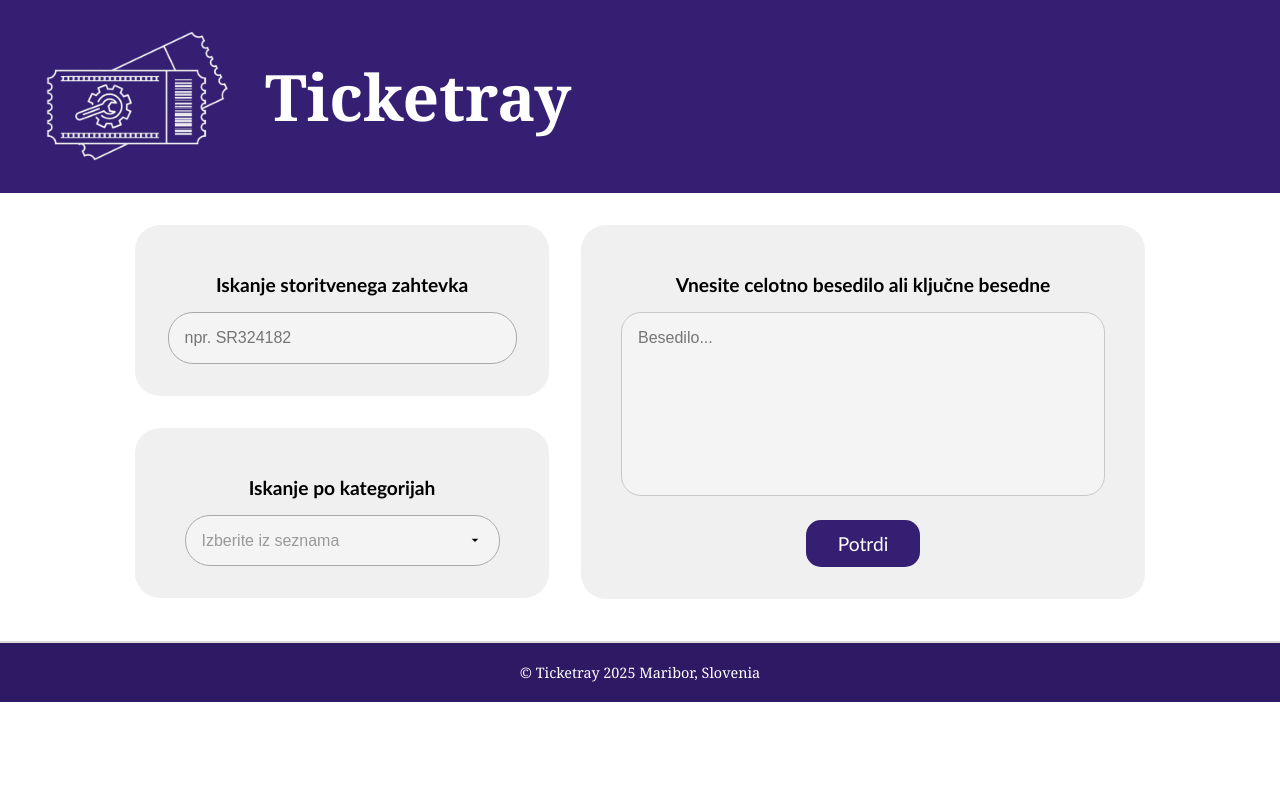
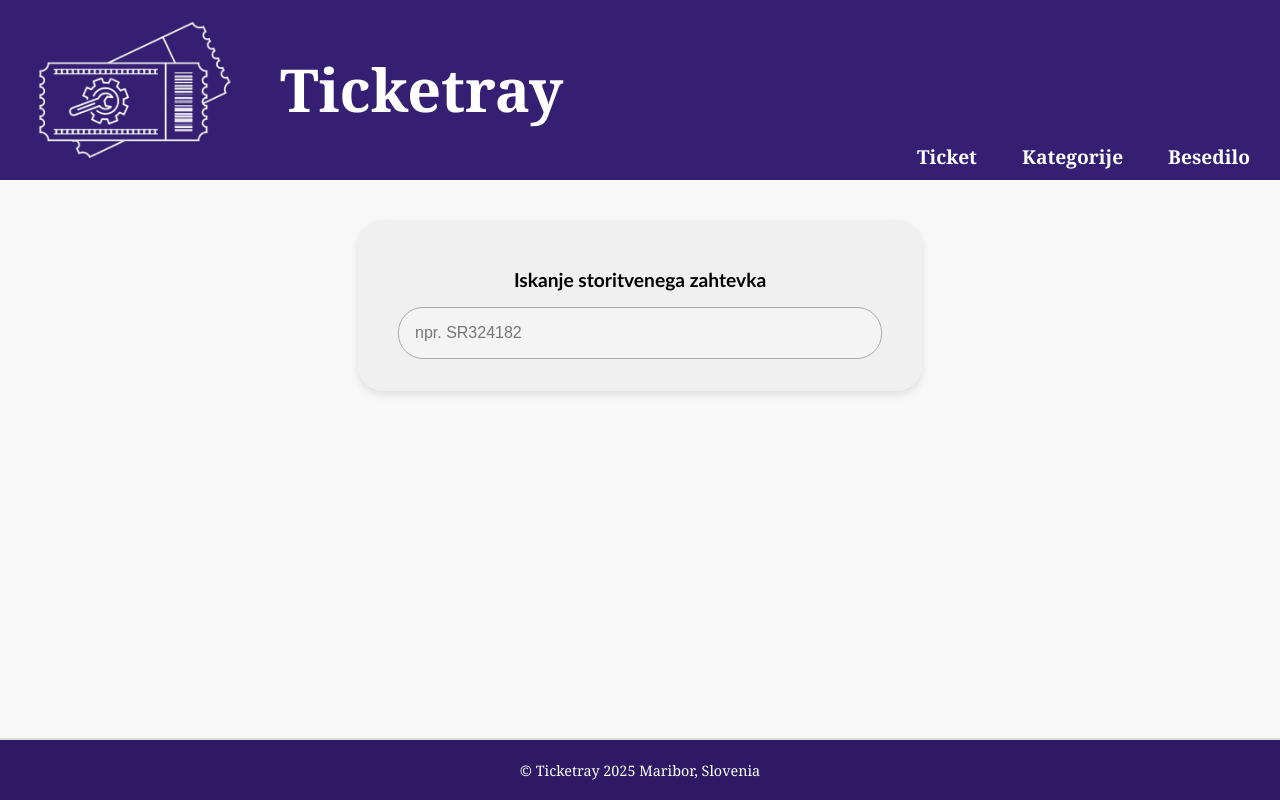
Before and after one commit to Tara2712/Informatika, a React (Create React App) app in the folder Frontend/: page / in a window 1280 px wide. Built offline with nearby package versions, Linux system fonts and the light colour scheme.

Commit message:
react-router-dom za ločene strani

```diff
--- a/Frontend/package.json
+++ b/Frontend/package.json
@@ -9,6 +9,7 @@
     "@testing-library/user-event": "^13.5.0",
     "react": "^19.1.0",
     "react-dom": "^19.1.0",
+    "react-router-dom": "^7.6.0",
     "react-scripts": "5.0.1",
     "web-vitals": "^2.1.4"
   },
--- a/Frontend/src/Sistemcek.css
+++ b/Frontend/src/Sistemcek.css
@@ -1,32 +1,110 @@
+
 body {
   margin: 0;
-  font-family: 	'Gill Sans', 'Gill Sans MT', Calibri, 'Trebuchet MS', sans-serif;
+  font-family: 'Gill Sans', 'Gill Sans MT', Calibri, 'Trebuchet MS', sans-serif;
 }
 
 .container {
   font-family: Georgia, 'Times New Roman', Times, serif;
+  display: flex;
+  flex-direction: column;
+  min-height: 100vh;
 }
 
 .header {
   background-color: #351f73;
-  padding: 10px;
+  padding-right: 10px;
   color: white;
   font-size: 2rem;
   font-weight: bold;
+  display: flex;
+  justify-content: space-between;
+  align-items: flex-end;
+  position: relative;
+  padding-bottom: 0;
+}
+
+.logo-title {
+  display: flex;
+  align-items: center;
+}
+
+.logo {
+  height: 180px; /* Logo velikost */
+  width: auto;
+  margin-right: 10px;
+}
+
+.header h1 {
+    font-size: 3.7rem; /* font logo velikost*/
+    margin: 0;
+    line-height: 1;
+}
+
+.tab-bar {
+  display: flex;
+  background-color: transparent;
+}
+
+.tab-item {
+  padding: 10px 20px;
+  text-decoration: none;
+  color: white;
+  font-size: 1.2rem;
+  border-bottom: none;
+  transition: all 0.3s ease-in-out;
+  margin-left: 5px;
+  border-top-left-radius: 10px;
+  border-top-right-radius: 10px;
+  background-color: transparent;
+  z-index: 1;
+  position: relative;
+  margin-top: 20px;
+}
+
+.tab-item.active {
+  background-color: #f8f8f8;
+  color: #351f73;
+  border-bottom: none;
+  border-top-left-radius: 10px;
+  border-top-right-radius: 10px;
+  transform: translateY(0px);
+  z-index: 2;
+  position: relative;
+  margin-top: 0;
+}
+
+.tab-item.active::after {
+    content: '';
+    position: absolute;
+    bottom: 0;
+    left: 0;
+    width: 100%;
+    height: 10px;
+    background: #f8f8f8;
+    z-index: 1;
+    border-bottom-left-radius: 10px;
+    border-bottom-right-radius: 10px;
+    box-shadow: 0 5px 0 #f8f8f8;
+}
+
+
+.tab-item:hover:not(.active) {
+  background-color: rgba(255, 255, 255, 0.2);
+  border-radius: 10px;
 }
 
 .content {
+  flex-grow: 1;
   display: flex;
   justify-content: center;
-  flex-wrap: wrap;
-  gap: 2rem;
+  align-items: flex-start;
   padding: 2rem;
-}
-
-.left-section {
-  display: flex;
-  flex-direction: column;
-  gap: 2rem;
+  background-color: #f8f8f8;
+  border-top-left-radius: 0px;
+  border-top-right-radius: 0px;
+  margin-top: -10px;
+  padding-top: 50px;
 }
 
 .card {
@@ -34,22 +112,16 @@ body {
   border-radius: 25px;
   padding: 2rem;
   font-family: 'Gill Sans', 'Gill Sans MT', Calibri, 'Trebuchet MS', sans-serif;
-}
-
-.card.small {
-  width: 350px;
   display: flex;
   flex-direction: column;
   align-items: center;
+  box-shadow: 0 4px 8px rgba(0, 0, 0, 0.1);
 }
 
-.right-section {
-  flex-grow: 1;
-  max-width: 500px;
-  display: flex;
-  flex-direction: column;
-  align-items: center;
-  justify-content: center;
+.card.large-input-card,
+.card.large-select-card,
+.card.large-textarea-card {
+  width: clamp(300px, 80vw, 500px);
 }
 
 .card h2 {
@@ -76,7 +148,7 @@ body {
   background-repeat: no-repeat;
   background-position: right 1rem center;
   background-size: 1rem;
-  color: #999; /* placeholder-like color */
+  color: #999;
 }
 
 .card textarea {
@@ -93,7 +165,7 @@ body {
 
 .card button {
   margin-top: 1.5rem;
-  background-color: #351f73; /* blue */
+  background-color: #351f73;
   color: white;
   padding: 0.75rem 2rem;
   border: none;
@@ -101,20 +173,11 @@ body {
   font-size: 1.2rem;
   cursor: pointer;
   font-family: 'Gill Sans', 'Gill Sans MT', Calibri, 'Trebuchet MS', sans-serif;
+  transition: background-color 0.3s ease;
 }
 
 .card button:hover {
-  background-color: #351f73; /* darker blue */
-}
-
-.logo-title {
-  display: flex;
-  align-items: center;
-}
-
-.logo {
-  height: 170px;
-  width: auto;
+  background-color: #4b348d;
 }
 
 .footer {
@@ -122,7 +185,7 @@ body {
   color: white;
   text-align: center;
   padding: 6px 0;
-  margin-top: 10px;
+  margin-top: auto;
   font-size: 0.9rem;
   border-top: 2px solid #dcdcdc;
 }
--- a/Frontend/src/Sistemcek.js
+++ b/Frontend/src/Sistemcek.js
@@ -1,42 +1,41 @@
 import React from 'react';
+import { BrowserRouter as Router, Routes, Route, NavLink } from 'react-router-dom';
 import './Sistemcek.css';
+import TicketPage from './ticket';
+import KategorijePage from './kategorije';
+import BesediloPage from './besedilo';
 
 const Sistemcek = () => {
   return (
+    <Router>
       <div className="container">
         <header className="header">
           <div className="logo-title">
             <img src="/slike/Logo_črn-brezOzadje.png" alt="Logo" className="logo" />
             <h1>Ticketray</h1>
           </div>
+          <nav className="tab-bar">
+            <NavLink to="/ticket" className={({ isActive }) => (isActive ? 'tab-item active' : 'tab-item')}>Ticket</NavLink>
+            <NavLink to="/kategorije" className={({ isActive }) => (isActive ? 'tab-item active' : 'tab-item')}>Kategorije</NavLink>
+            <NavLink to="/besedilo" className={({ isActive }) => (isActive ? 'tab-item active' : 'tab-item')}>Besedilo</NavLink>
+          </nav>
         </header>
+
         <div className="content">
-        <div className="left-section">
-          <div className="card small">
-            <h2>Iskanje storitvenega zahtevka</h2>
-            <input type="text" placeholder="npr. SR324182" />
+          <Routes>
+            <Route path="/ticket" element={<TicketPage />} />
+            <Route path="/kategorije" element={<KategorijePage />} />
+            <Route path="/besedilo" element={<BesediloPage />} />
+            {/* Redirect to /ticket by default */}
+            <Route path="/" element={<TicketPage />} />
+          </Routes>
         </div>
-          <div className="card small">
-            <h2>Iskanje po kategorijah</h2>
-            <select>
-              <option>Izberite iz seznama</option>
-              {/* Dodaj kategorije tukaj */}
-              <option>Kategorija 1</option>
-              <option>Kategorija 2</option>
-              <option>Kategorija 3</option>
-            </select>
-          </div>
-        </div>
-        <div className="card right-section">
-          <h2>Vnesite celotno besedilo ali ključne besedne</h2>
-          <textarea placeholder="Besedilo..." />
-          <button>Potrdi</button>
-        </div>
-      </div>
+
         <footer className="footer">
           <p>&copy; Ticketray 2025 Maribor, Slovenia</p>
         </footer>
       </div>
+    </Router>
   );
 };
 
--- /dev/null
+++ b/Frontend/src/besedilo.js
@@ -0,0 +1,11 @@
+const BesediloPage = () => {
+  return (
+    <div className="card large-textarea-card">
+      <h2>Vnesite celotno besedilo ali ključne besedne</h2>
+      <textarea placeholder="Besedilo..." />
+      <button>Potrdi</button>
+    </div>
+  );
+};
+
+export default BesediloPage;
--- /dev/null
+++ b/Frontend/src/kategorije.js
@@ -0,0 +1,15 @@
+const KategorijePage = () => {
+  return (
+    <div className="card large-select-card">
+      <h2>Iskanje po kategorijah</h2>
+      <select>
+        <option>Izberite iz seznama</option>
+        <option>Kategorija 1</option>
+        <option>Kategorija 2</option>
+        <option>Kategorija 3</option>
+      </select>
+    </div>
+  );
+};
+
+export default KategorijePage;
--- /dev/null
+++ b/Frontend/src/ticket.js
@@ -0,0 +1,10 @@
+const TicketPage = () => {
+  return (
+    <div className="card large-input-card">
+      <h2>Iskanje storitvenega zahtevka</h2>
+      <input type="text" placeholder="npr. SR324182" />
+    </div>
+  );
+};
+
+export default TicketPage;
```
Also changed, not shown: 1 other file (tests, documents, lock files or other folders). Lines whose indentation alone changed are shown as unchanged.
